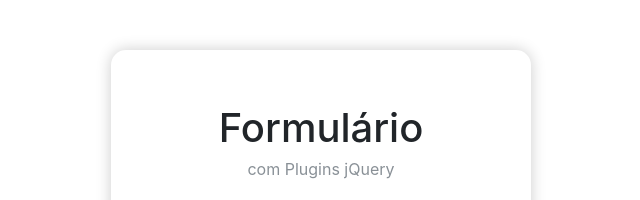
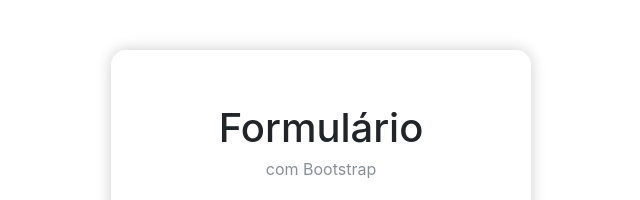
Before and after one commit to Vitu-Nff/ebac-engenheiro-front-end, a plain HTML site: page index.html in a window 1280 px wide. Shown: the top 200 px of the page, 319-959 px from the left. Drawn offline with nearby package versions, Linux system fonts and the light colour scheme.

Commit message:
[feat] Formulário em Bootstrap

```diff
--- a/index.html
+++ b/index.html
@@ -13,7 +13,7 @@
         <div class="mobile-container">
             <div class="header text-center my-4">
                 <h1>Formulário</h1>
-                <h6 class="font-weight-normal text-muted">com Plugins jQuery</h6>
+                <h6 class="font-weight-normal text-muted">com Bootstrap</h6>
             </div>
             <form id="form">
                 <div class="form-group">
```
